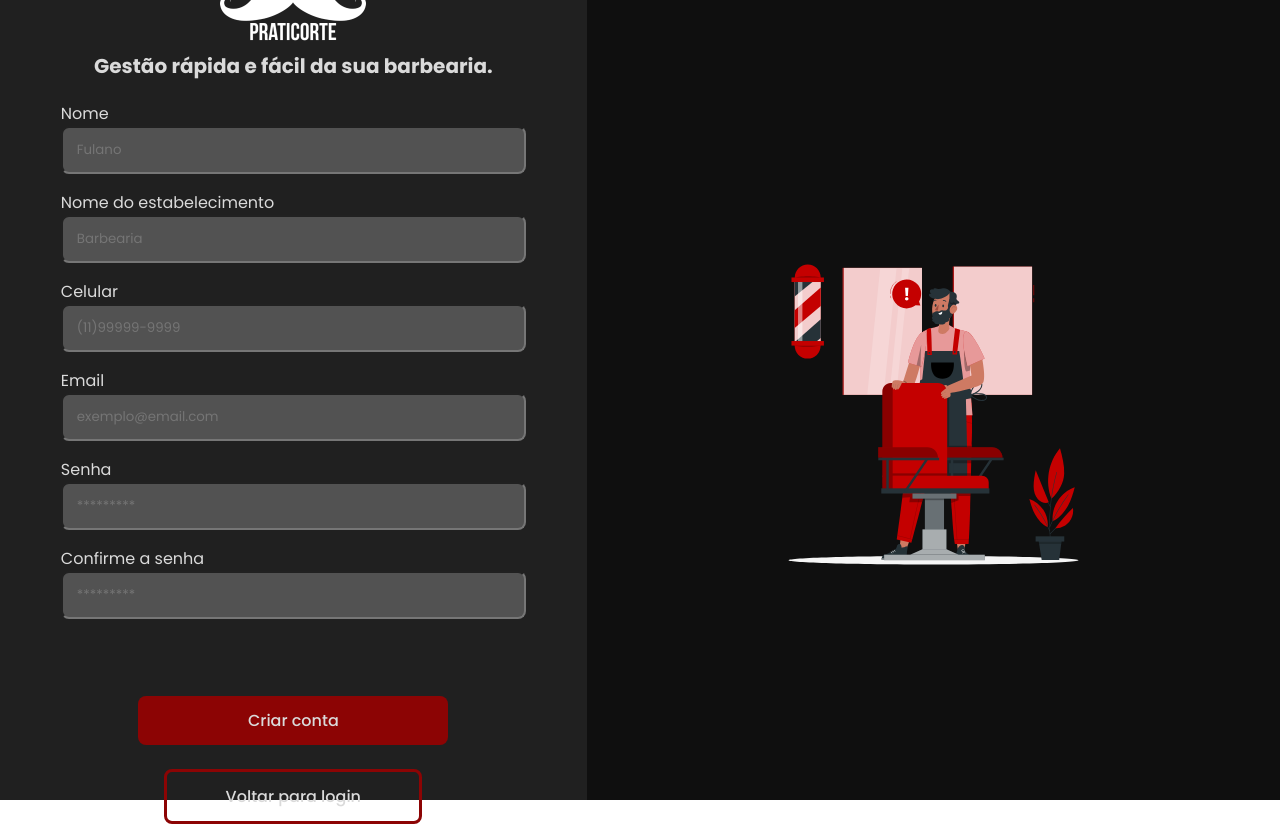
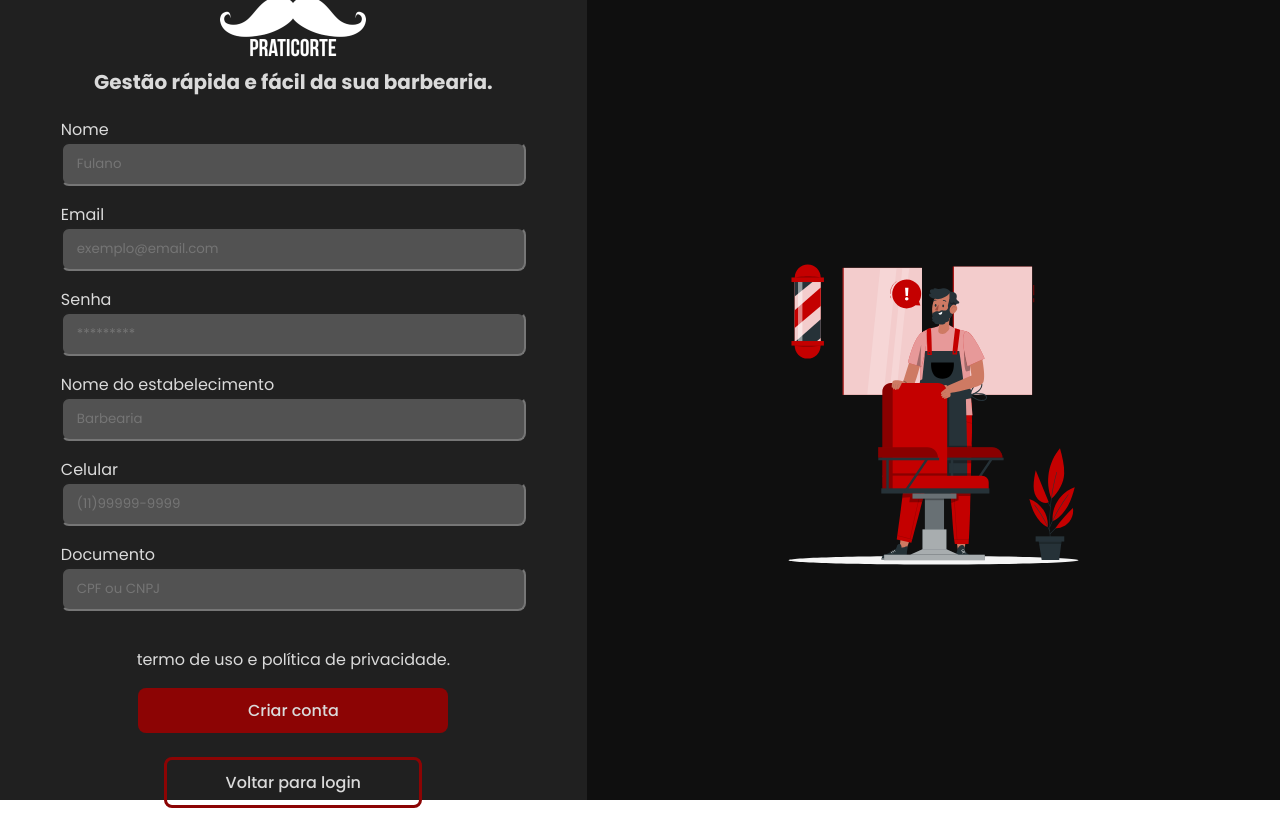
Before and after one commit to MaickDuarte/PratiCorteAngular, an Angular app: page /criar-conta in a window 1280 px wide. Built offline with nearby package versions, Linux system fonts and the light colour scheme.

Commit message:
estilizando form e iniciando validação do cadastro

```diff
--- a/src/app/components/default-login-layout/default-login-layout.component.html
+++ b/src/app/components/default-login-layout/default-login-layout.component.html
@@ -11,7 +11,6 @@
             <span><a href="#">{{ primarySpanText }}</a></span>
             <button class="primary-button" (click)="submit()">{{ primaryButtonText }}</button>
         </div>
-
         <div class="secondary-area">
             <h3>{{ secondaryText }}</h3>
             <button class="secondary-button" (click)="navigate()">{{ secondaryButtonText }}</button>
--- a/src/app/components/default-login-layout/default-login-layout.component.scss
+++ b/src/app/components/default-login-layout/default-login-layout.component.scss
@@ -42,7 +42,6 @@ main {
             flex-direction: column;
             align-items: center;
             white-space: nowrap;
-            gap: 16px;
         }
 
         .secondary-area {
@@ -78,7 +77,7 @@ main {
         font-size: 16px;
         font-weight: 500;
         border: none;
-        padding: 12px 24px;
+        padding: 10px 20px;
         background: transparent;
         align-items: center;
         justify-content: center;
@@ -111,5 +110,6 @@ main {
         text-decoration: none;
         display: inline-block;
         width: auto;
+        margin-bottom: 16px;
     }
 }
--- a/src/app/components/form-input/form-input.component.scss
+++ b/src/app/components/form-input/form-input.component.scss
@@ -11,7 +11,7 @@
 
     input {
         border-radius: 8px;
-        padding: 12px 0 12px 14px;
+        padding: 10px 0 10px 14px;
         background: $input-bg;
         color: white;
     }
--- a/src/app/pages/register/register.component.html
+++ b/src/app/pages/register/register.component.html
@@ -1,7 +1,10 @@
 <app-default-login-layout
     screenTitle="Gestão rápida e fácil da sua barbearia."
     primaryButtonText="Criar conta"
+    primarySpanText="termo de uso e política de privacidade."
     secondaryButtonText="Voltar para login"
+    (submit)="submit()"
+    (navigate)="navigate()"
 >
     <form [formGroup]="registerForm">
         <app-form-input
@@ -10,20 +13,6 @@
             label="Nome"
             type="text"
             placeholder="Fulano">
-        </app-form-input>
-        <app-form-input
-            formControlName="establishmentName"
-            inputName="establishmentName"
-            label="Nome do estabelecimento"
-            type="text"
-            placeholder="Barbearia">
-        </app-form-input>
-        <app-form-input
-            formControlName="cellphone"
-            inputName="cellphone"
-            label="Celular"
-            type="text"
-            placeholder="(11)99999-9999">
         </app-form-input>
         <app-form-input
             formControlName="email"
@@ -40,11 +29,25 @@
             placeholder="*********">
         </app-form-input>
         <app-form-input
-            formControlName="confirmPassword"
-            inputName="password"
-            label="Confirme a senha"
-            type="password"
-            placeholder="*********">
+            formControlName="establishmentName"
+            inputName="establishmentName"
+            label="Nome do estabelecimento"
+            type="text"
+            placeholder="Barbearia">
+        </app-form-input>
+        <app-form-input
+            formControlName="cellphone"
+            inputName="cellphone"
+            label="Celular"
+            type="text"
+            placeholder="(11)99999-9999">
+        </app-form-input>
+            <app-form-input
+            formControlName="document"
+            inputName="document"
+            label="Documento"
+            type="text"
+            placeholder="CPF ou CNPJ">
         </app-form-input>
     </form>
 
--- a/src/app/pages/register/register.component.ts
+++ b/src/app/pages/register/register.component.ts
@@ -5,6 +5,7 @@ import { FormInputComponent } from '../../components/form-input/form-input.compo
 import { Router } from '@angular/router';
 import { ToastrService } from 'ngx-toastr';
 import { RegisterService } from '../../services/register.service';
+import { isEmpty } from '../../shared/utils';
 
 @Component({
   selector: 'app-register',
@@ -34,4 +35,34 @@ export class RegisterComponent {
       establishmentName: new FormControl('', [Validators.required]),
     });
   }
+
+  validateForm() {
+    if (isEmpty(this.registerForm.value.name) ||
+      isEmpty(this.registerForm.value.email) ||
+      isEmpty(this.registerForm.value.password) ||
+      isEmpty(this.registerForm.value.confirmPassword) ||
+      isEmpty(this.registerForm.value.document) ||
+      isEmpty(this.registerForm.value.cellphone) ||
+      isEmpty(this.registerForm.value.establishmentName)) {
+        this.toastrService.error('Preencha todos os campos')
+        return false
+    }
+
+    if (this.registerForm.value.password !== this.registerForm.value.confirmPassword) {
+      this.toastrService.error('As senhas não coincidem')
+      return false
+    }
+
+    return true
+  }
+
+  submit() {
+    console.log(this.registerForm.value)
+    if (!this.validateForm()) return
+    // implementar cadastro
+  }
+
+  navigate() {
+    this.router.navigate(['login'])
+  }
 }
--- a/src/app/shared/utils.ts
+++ b/src/app/shared/utils.ts
@@ -9,3 +9,10 @@ export function isPassword(password: string): boolean {
     }
     return false
 }
+
+export function isEmpty(value: any): boolean {
+    if (value.length === 0 || value === null || value === undefined || value === '') {
+        return true
+    }
+    return false
+}
```
